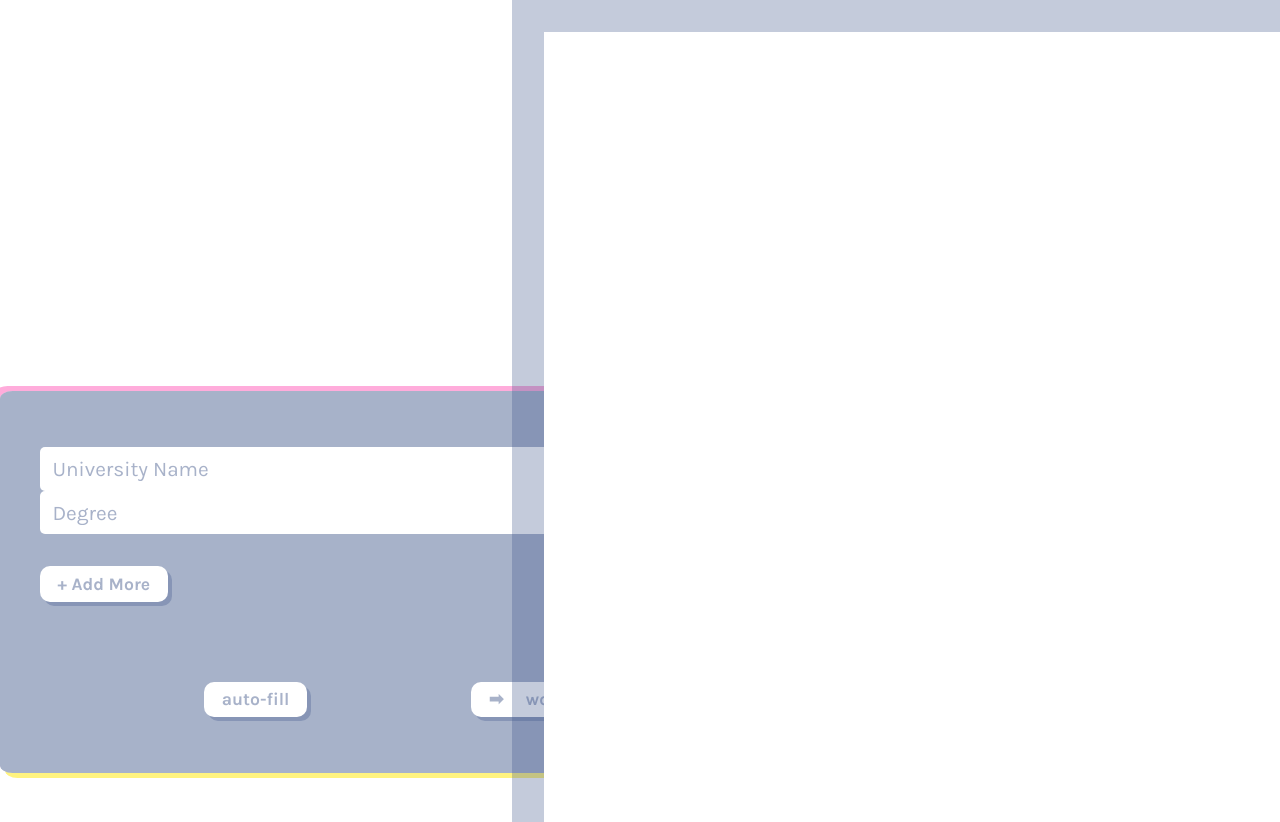
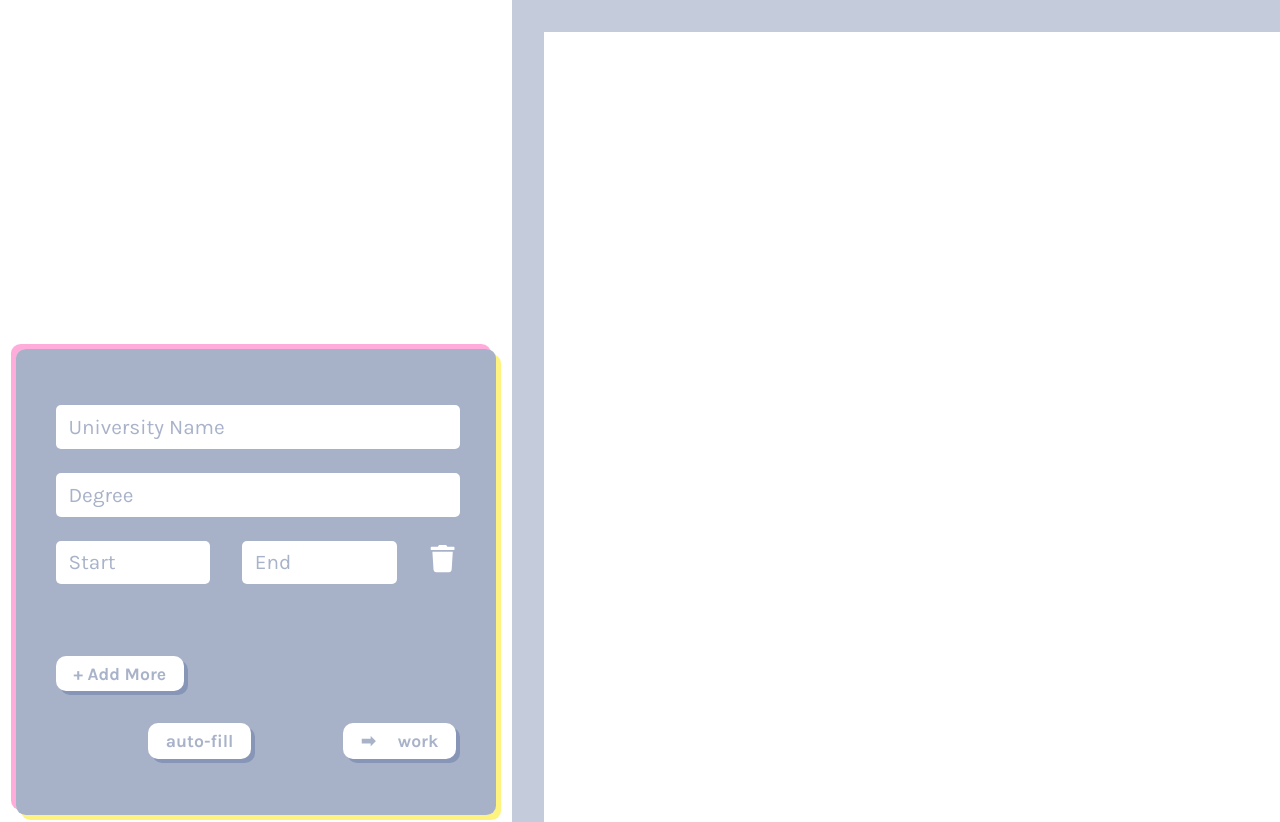
Before and after one commit to xewar/cv-builder, a React (Create React App) app: page / in a window 1280 px wide. Shown: the top 822 px of the page. Built offline with nearby package versions, Linux system fonts and the light colour scheme.

Commit message:
Can add and delete from education history

```diff
--- a/src/components/Editor.js
+++ b/src/components/Editor.js
@@ -6,6 +6,7 @@ import Skills from './Skills';
 import Education from './Education';
 import Work from './Work';
 import uniqid from 'uniqid';
+import { toHaveAccessibleDescription } from '@testing-library/jest-dom/dist/matchers';
 
 class Editor extends Component {
   constructor(props) {
@@ -64,27 +65,57 @@ class Editor extends Component {
   }
   updateEducation(event) {
     const degreesObj = this.state.degreesObj;
-    const degreeId = event.target.parentNode.id;
+    let degreeId;
+    if (event.target.name === 'start' || event.target.name === 'end') {
+      degreeId = event.target.parentNode.parentNode.id;
+    } else {
+      degreeId = event.target.parentNode.id;
+    }
     const { name, value } = event.target;
+
     let currentIndex = this.state.degreesObj.findIndex(
       degree => degree.id === degreeId
     );
     let degree = { ...degreesObj[currentIndex], [name]: value };
     degreesObj[currentIndex] = degree;
     this.setState({ degreesObj });
+    console.log(degreesObj);
   }
   addNewEducation(event) {
     //adding a new college or university
     event.preventDefault();
     let degreesObj = this.state.degreesObj; //shorter name
-    let newId = degreesObj[degreesObj.length - 1].id + 1;
-    let newUni = { id: newId, university: '', degree: '', start: '', end: '' };
+    let newId = uniqid();
+    let newUni = {
+      id: newId,
+      university: '',
+      degreeType: '',
+      start: '',
+      end: '',
+    };
     degreesObj.push(newUni);
     this.setState({ degreesObj });
   }
   deleteEducation(event) {
-    console.log(event);
-    console.log('delete Education');
+    const degreesObj = this.state.degreesObj;
+    const degreeId =
+      event.target.parentNode.parentNode.parentNode.parentNode.id; //getting the Id of the appropriate degree to delete
+    let currentIndex = this.state.degreesObj.findIndex(
+      degree => degree.id === degreeId
+    );
+    //if you delete all education info, regenerate a blank form
+    if (degreesObj.length === 1) {
+      let newUni = {
+        id: uniqid(),
+        university: '',
+        degreeType: '',
+        start: '',
+        end: '',
+      };
+      degreesObj.push(newUni);
+    }
+    degreesObj.splice(currentIndex, 1);
+    this.setState({ degreesObj });
   }
 
   addNewJob(event) {
--- a/src/components/Education.js
+++ b/src/components/Education.js
@@ -19,10 +19,31 @@ class Education extends Component {
           />
           <input
             placeholder="Degree"
-            name="degree"
+            name="degreeType"
             value={degree.degreeType}
             onChange={handleChange}
           />
+
+          <div className="dates">
+            <input
+              placeholder="Start"
+              className="date"
+              name="start"
+              value={degree.start}
+              onChange={handleChange}
+            />
+            <input
+              placeholder="End"
+              className="date"
+              name="end"
+              value={degree.end}
+              onChange={handleChange}
+            />
+            <div className="trash" onClick={deleteEducation}>
+              {' '}
+              <FaTrash />
+            </div>
+          </div>
         </div>
       );
     });
--- a/src/styles/app.css
+++ b/src/styles/app.css
@@ -33,7 +33,7 @@
   border-radius: 2%;
   display: flex;
   flex-direction: column;
-  gap: 5em;
+  gap: 2em;
   width: max-content;
   box-shadow: -5px -5px var(--accent_1), 5px 5px var(--accent_7);
 }
@@ -71,10 +71,15 @@ form ::placeholder {
 }
 form,
 .formInput,
-.job {
+.job,
+.degree {
   display: flex;
   flex-direction: column;
-  gap: 2em;
+  gap: 1.5em;
+}
+.job,
+.degree {
+  margin-bottom: 3em;
 }
 
 button {
@@ -120,6 +125,3 @@ button {
   font-size: 1.7em;
   text-align: center;
 }
-.trash:hover {
-  transform: scaleX(120%);
-}
```
